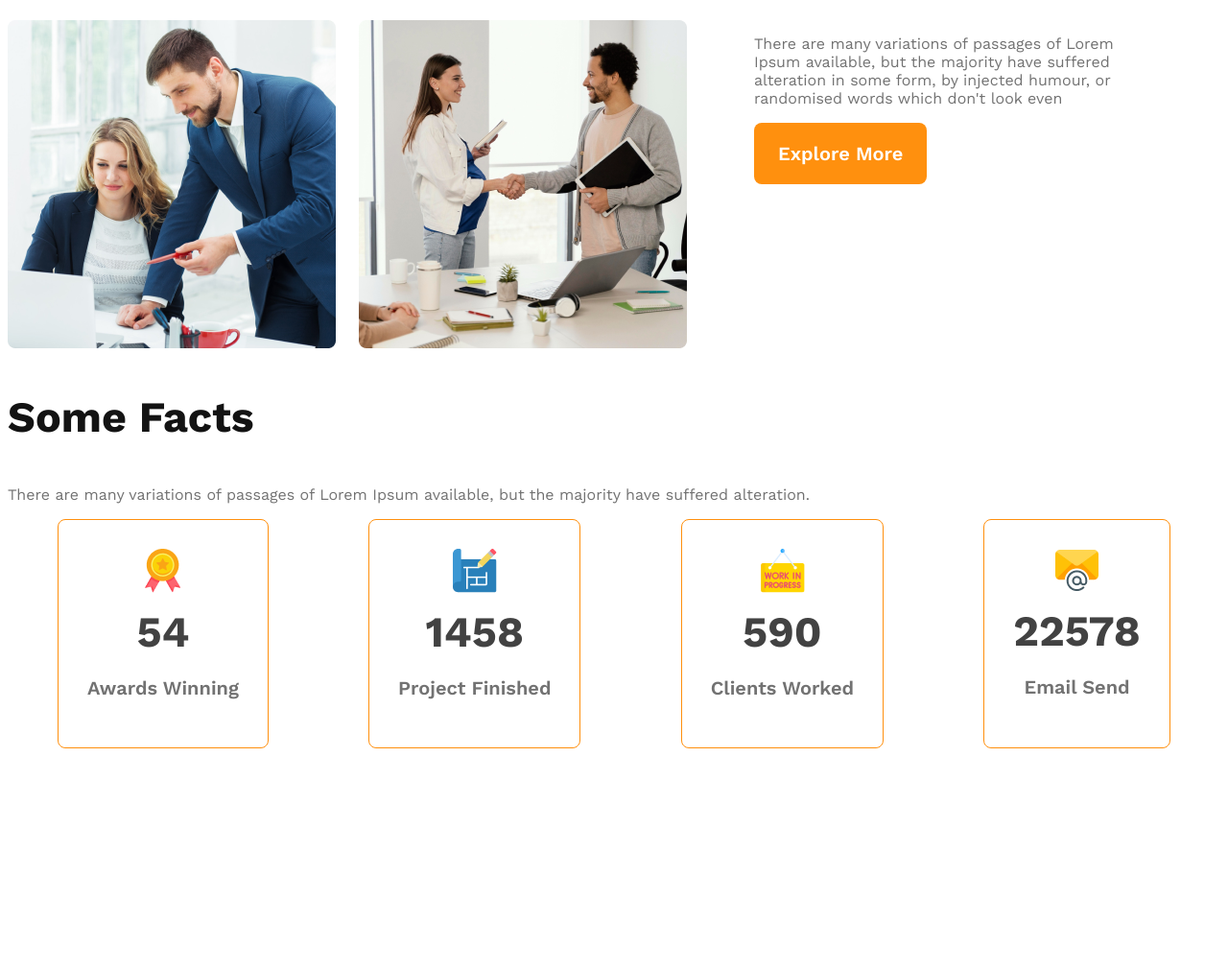
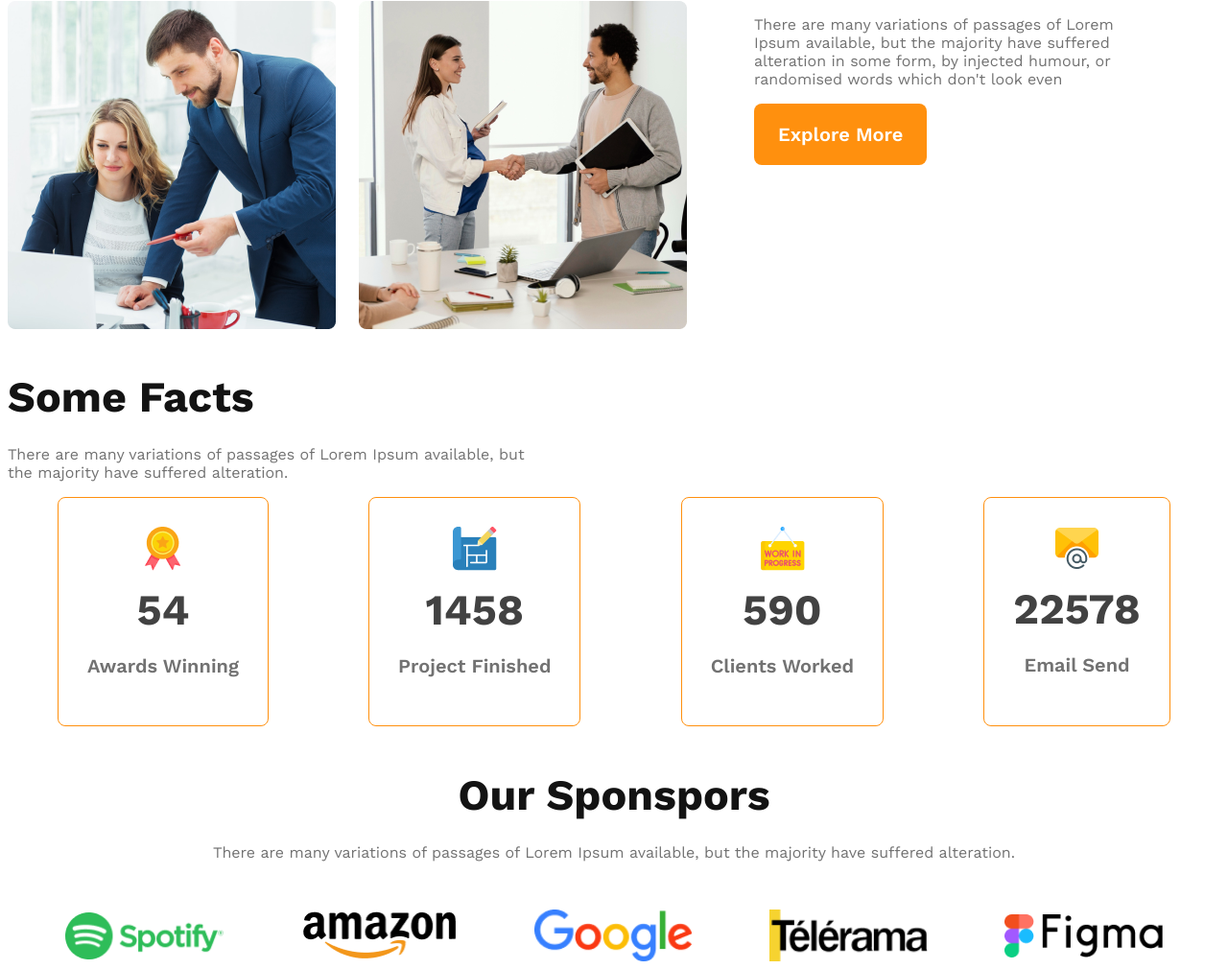
Before and after one commit to Talash24/g3-architect-website, a plain HTML site: page index.html in a window 1280 px wide. Shown: the part 1426-2436 px from the top of the page at 96% size. Before the commit the page ends 2214 px from the top, so only its background shows below. Drawn offline with nearby package versions, Linux system fonts and the light colour scheme.

Commit message:
sponsors section complete

```diff
--- a/index.html
+++ b/index.html
@@ -65,7 +65,7 @@
 
          <section class="facts">
                <h3 class="section-title">Some Facts</h3>
-               <p class="text-light-grey">There are many variations of passages of Lorem Ipsum available, but the majority have suffered alteration.</p>
+               <p class="text-light-grey" id="facts-description">There are many variations of passages of Lorem Ipsum available, but the majority have suffered alteration.</p>
                <div class="facts-card-container">
                     <div class="card">
                         <img src="images/icons/ribon.png" alt="">
@@ -88,7 +88,24 @@
                         <p class="card-title text-light-grey">Email Send</p>
                     </div>
                </div>
+
+
+
          </section>
+
+            <!-- sponsors section -->
+
+            <section class="sponsors">
+                 <h3 class="section-title">Our Sponspors</h3>
+                 <p class="text-light-grey">There are many variations of passages of Lorem Ipsum available, but the majority have suffered alteration.</p>
+                 <div class="sponsors-img-container">
+                       <img src="images/sponsors/spotify.png" alt="">
+                       <img src="images/sponsors/amazon.png" alt="">
+                       <img src="images/sponsors/google.png" alt="">
+                       <img src="images/sponsors/telerama.png" alt="">
+                       <img src="images/sponsors/figma.png" alt="">
+                 </div>
+            </section>
 
     </main>
 
--- a/style.css
+++ b/style.css
@@ -15,6 +15,7 @@
     font-size: 2.8rem;
     font-weight: 700;
     color: var(--Dark-01, #131313);
+    margin-bottom: 24px;
 }
 
 /* hader syle */
@@ -136,6 +137,11 @@ main{
 
 }
 
+ #facts-description{
+    max-width: 542px;
+
+ }
+
 .card-title{
     font-weight: 600;
     font-size: 1.25rem;
@@ -148,13 +154,34 @@ main{
     margin-bottom: 10px;
 }
 
+/* sponsors styles*/
+
+.sponsors{
+    text-align: center;
+}
+.sponsors-img-container{
+    display: flex;
+    justify-content: space-evenly;
+    align-items: center;
+    margin-top: 50px;
+    gap: 20px;
+}
+
+
+.sponsors-img-container img{
+    width: 165px;
+}
+
+
+
 
 @media screen and (max-width: 576px) {
     header{
         padding: 20px;
     }
 
-    nav, .teams-container{
+    nav, .teams-container,.facts-card-container
+    ,.sponsors-img-container{
         flex-direction: column;
     }
 
@@ -163,9 +190,13 @@ main{
     }
 
 
-    .teams-content{
+    .teams-content, .facts-card-container{
         padding-right: 20px;
         padding-left: 20px;
+    }
+
+    .facts-card-container{
+        gap: 20px;
     }
 }
 
@@ -174,7 +205,8 @@ main{
     header{
         padding: 50px;
     }
-    nav, .teams-container{
+    nav, .teams-container
+    ,.sponsors-img-container{
          flex-direction: column;
     }
 }
```
